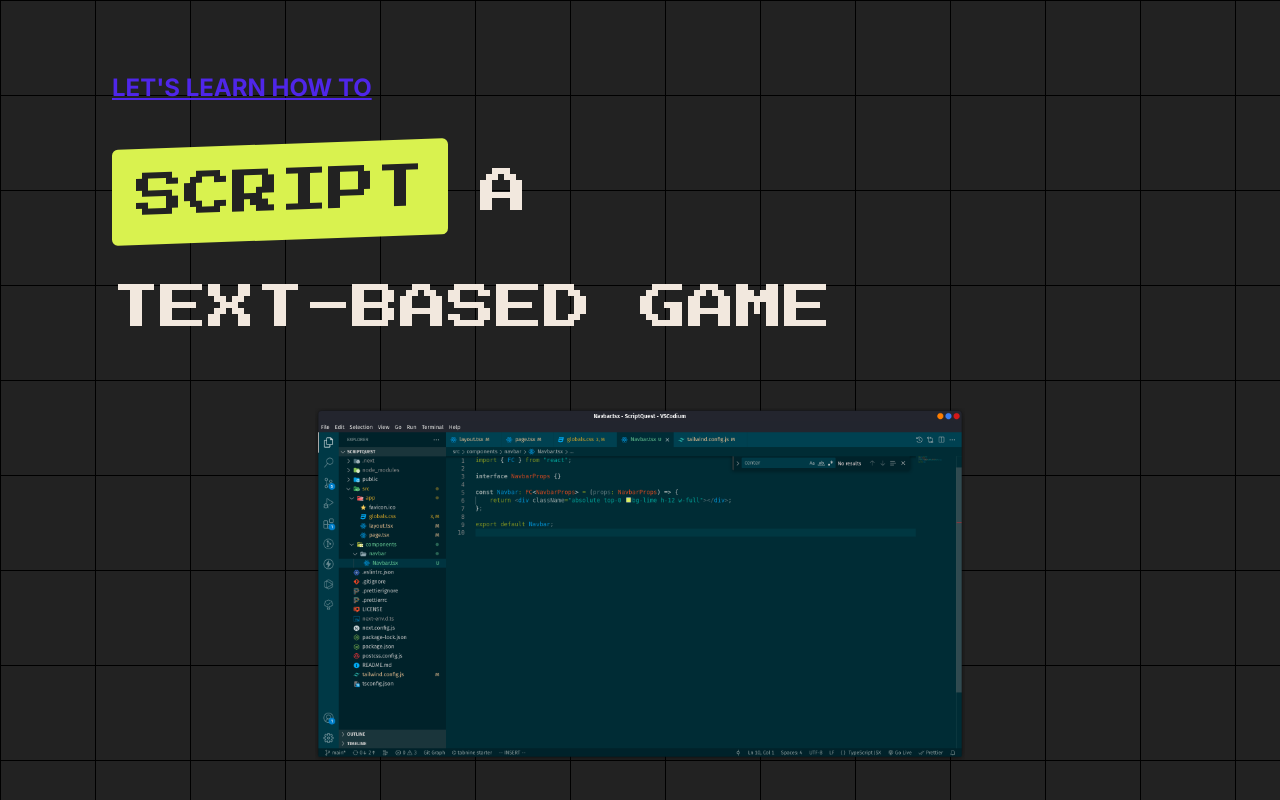
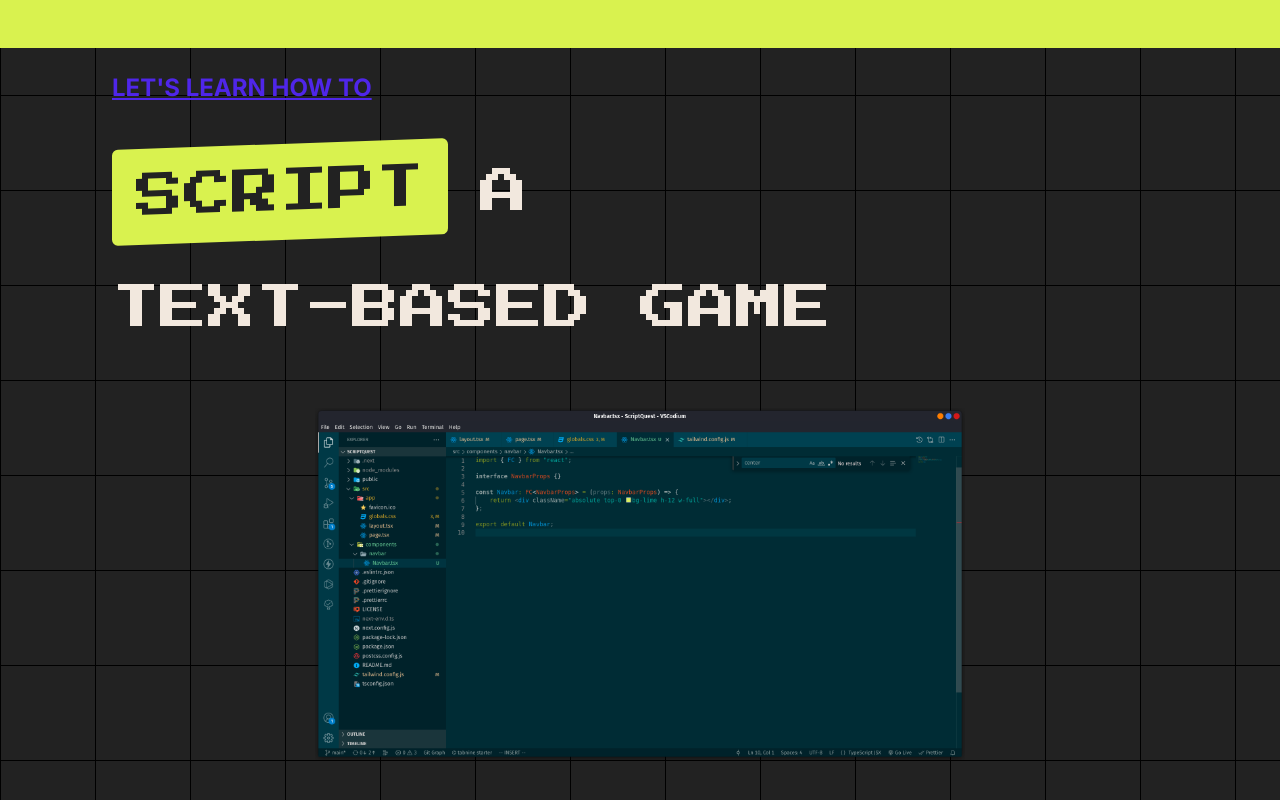
Before and after one commit to pewpewnor/ScriptQuest, a Next.js app: page / in a window 1280 px wide. Built offline with nearby package versions, Linux system fonts and the light colour scheme.

Commit message:
feat: add navbar to layout

```diff
--- a/src/app/layout.tsx
+++ b/src/app/layout.tsx
@@ -1,3 +1,4 @@
+import Navbar from "@/components/navbar/Navbar";
 import { Inter } from "next/font/google";
 import { FC, ReactNode } from "react";
 import "./globals.css";
@@ -17,7 +18,12 @@ interface RootLayoutProps {
 const RootLayout: FC<RootLayoutProps> = (props: RootLayoutProps) => {
 	return (
 		<html lang="en">
-			<body className={inter.className}>{props.children}</body>
+			<body className={inter.className}>
+				<div>
+					<Navbar />
+					{props.children}
+				</div>
+			</body>
 		</html>
 	);
 };
--- /dev/null
+++ b/src/components/navbar/Navbar.tsx
@@ -0,0 +1,9 @@
+import { FC } from "react";
+
+interface NavbarProps {}
+
+const Navbar: FC<NavbarProps> = (props: NavbarProps) => {
+	return <div className="absolute top-0 bg-lime h-12 w-full"></div>;
+};
+
+export default Navbar;
```
